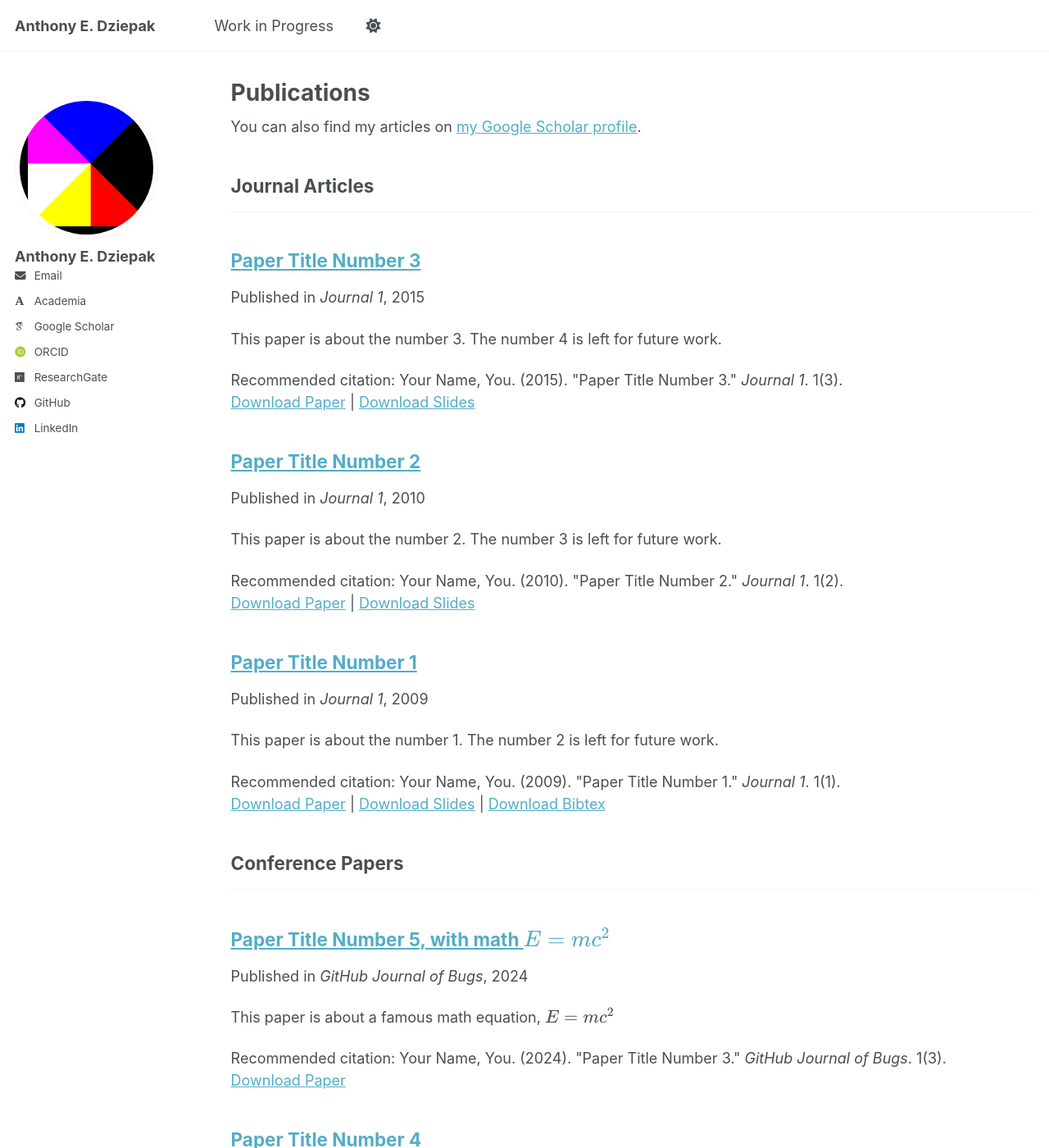
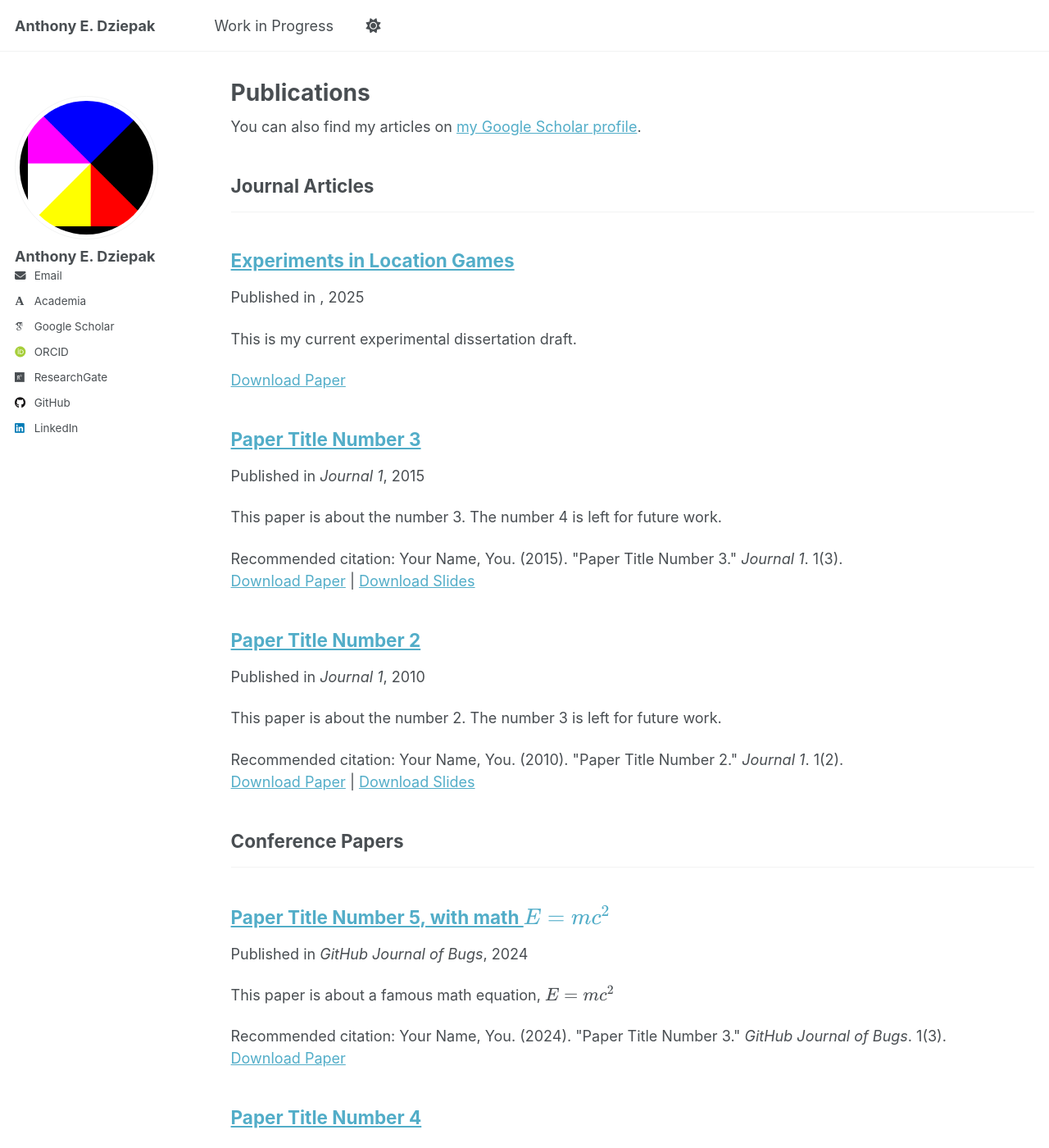
Before and after one commit to AEDziepak/AEDziepak.github.io, a Jekyll site: the page built from _pages/publications.html, in a window 1280 px wide and 1400 px high. Shown: the whole window at 82% size. Built offline with Jekyll 4.4.1, drawn with Linux system fonts in a browser that asks for light colours; some web fonts are replaced; a script that is not in the unit is left out.

Commit message:
Update 2009-10-01-paper-title-number-1.md

```diff
--- a/_publications/2009-10-01-paper-title-number-1.md
+++ b/_publications/2009-10-01-paper-title-number-1.md
@@ -1,14 +1,14 @@
 ---
-title: "Paper Title Number 1"
-collection: publications
+title: "Experiments in Location Games"
+collection: Revised dissertation draft
 category: manuscripts
-permalink: /publication/2009-10-01-paper-title-number-1
-excerpt: 'This paper is about the number 1. The number 2 is left for future work.'
-date: 2009-10-01
-venue: 'Journal 1'
-slidesurl: 'http://academicpages.github.io/files/slides1.pdf'
-paperurl: 'http://academicpages.github.io/files/paper1.pdf'
-bibtexurl: 'http://academicpages.github.io/files/bibtex1.bib'
-citation: 'Your Name, You. (2009). &quot;Paper Title Number 1.&quot; <i>Journal 1</i>. 1(1).'
+permalink: /publication/Dziepak_AE_D_2025.pdf
+excerpt: 'This is my current experimental dissertation draft.'
+date: 2025-08-20
+venue:
+slidesurl:
+paperurl: 'http://aedziepak.github.io/files/Dziepak_AE_D_2025.pdf'
+bibtexurl:
+citation:
 ---
-The contents above will be part of a list of publications, if the user clicks the link for the publication than the contents of section will be rendered as a full page, allowing you to provide more information about the paper for the reader. When publications are displayed as a single page, the contents of the above "citation" field will automatically be included below this section in a smaller font.
+ # The contents above will be part of a list of publications, if the user clicks the link for the publication than the contents of section will be rendered as a full page, allowing you to provide more information about the paper for the reader. When publications are displayed as a single page, the contents of the above "citation" field will automatically be included below this section in a smaller font.
```
